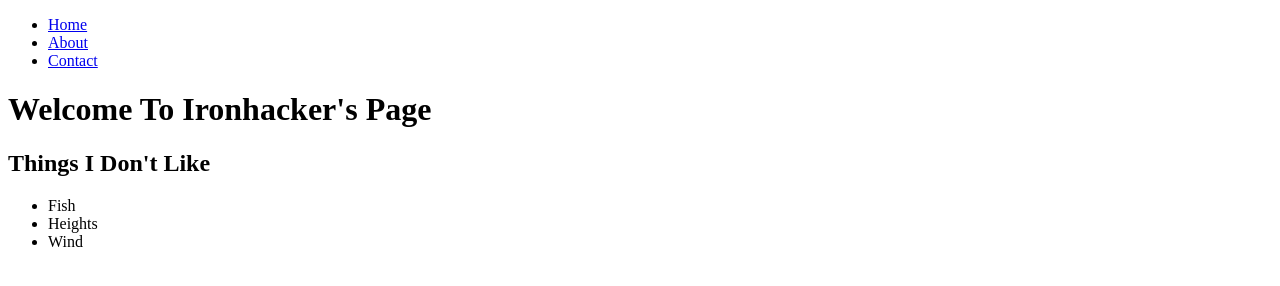
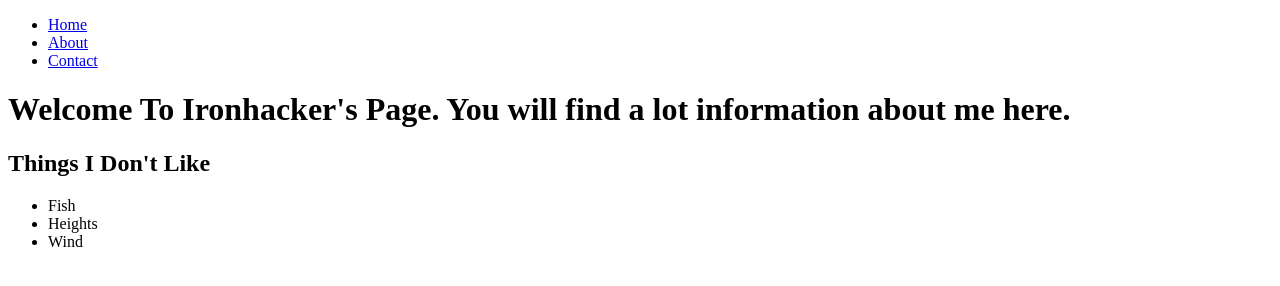
Before and after one commit to ironhack-labs/lab-github-practice, a plain HTML site: page index.html in a window 1280 px wide. Drawn offline with Linux system fonts and the light colour scheme.

Commit message:
commit new message

```diff
--- a/index.html
+++ b/index.html
@@ -13,7 +13,7 @@
       </ul>
     </nav>
 
-    <h1>Welcome To Ironhacker's Page</h1>
+    <h1>Welcome To Ironhacker's Page. You will find a lot information about me here.</h1>
 
     <section>
       <h2>Things I Don't Like</h2>
```
